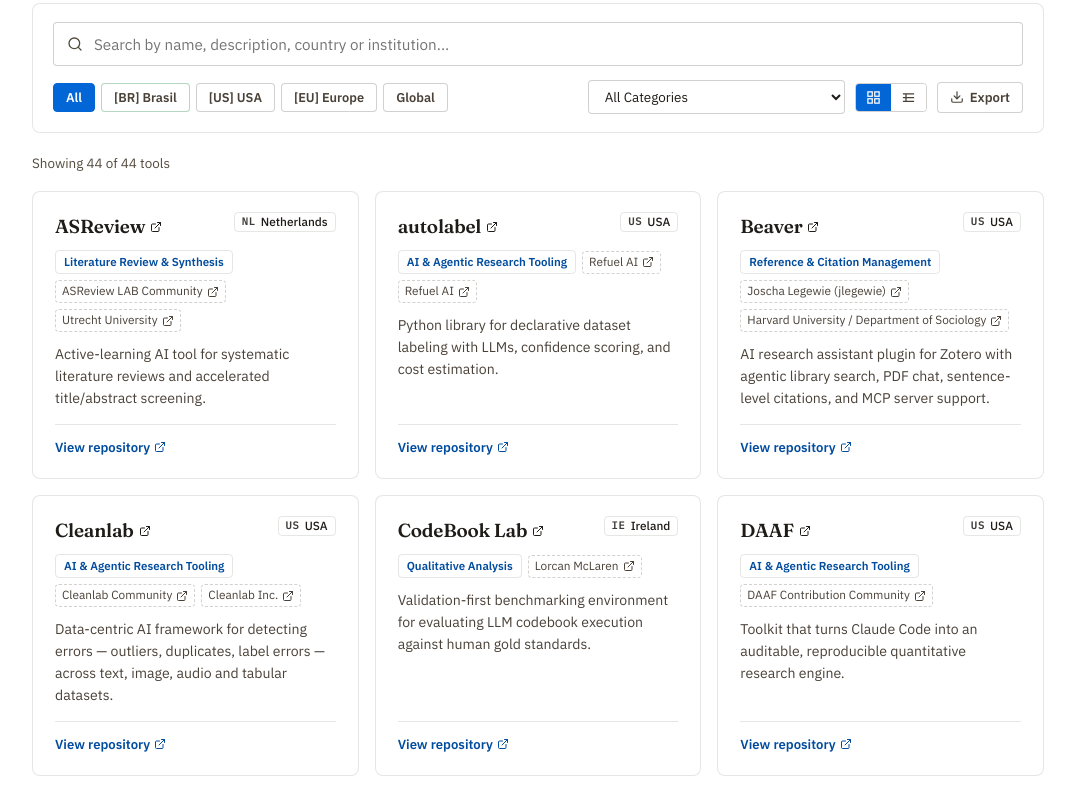
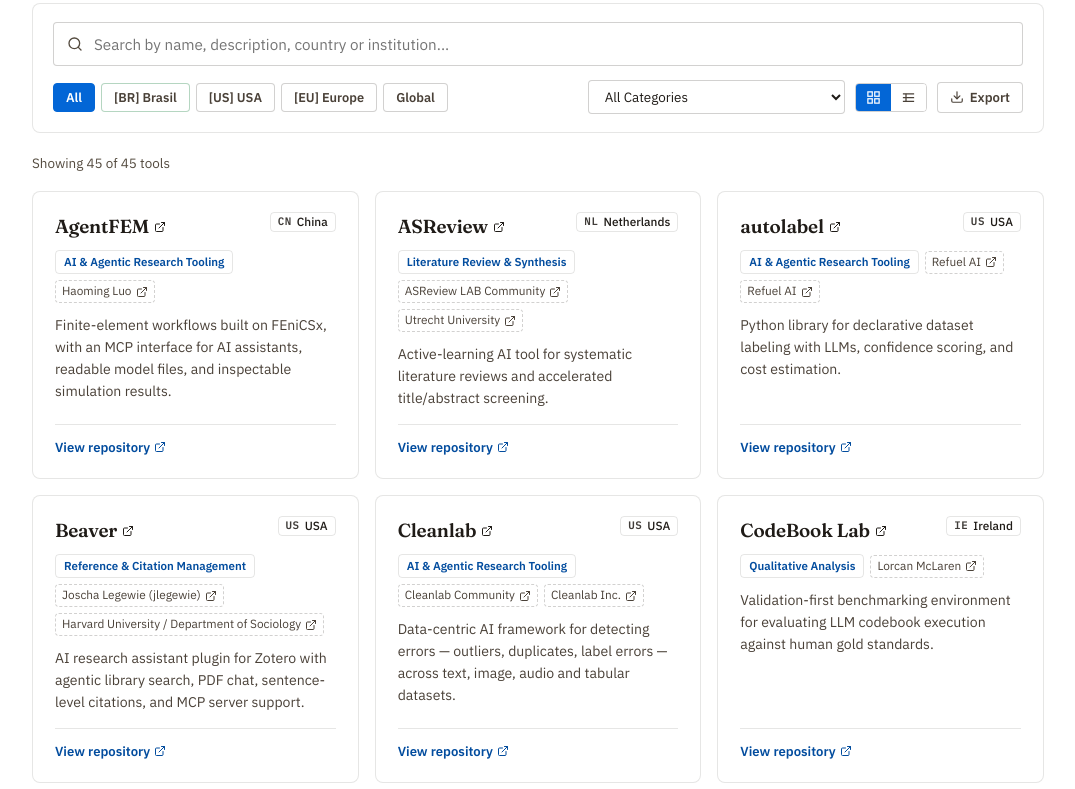
Before and after one commit to mancano-tales/awesome-open-source-research-tools, a website: page index.html in a window 1280 px wide. Shown: the part 793-1582 px from the top of the page, without its empty margins (102-1177 px from the left). Drawn offline with Linux system fonts and the light colour scheme.

Commit message:
Add AgentFEM simulation workflows to research tooling

```diff
--- a/data/tools.json
+++ b/data/tools.json
@@ -63,6 +63,23 @@
     }
   ],
   "tools": [
+    {
+      "id": "agentfem",
+      "name": "AgentFEM",
+      "url": "https://github.com/haoming-luo/agentfem",
+      "categoryId": "ai-tooling",
+      "country": "CN",
+      "maintainer": {
+        "name": "Haoming Luo",
+        "url": "https://github.com/haoming-luo"
+      },
+      "institution": null,
+      "description": {
+        "en": "Finite-element workflows built on FEniCSx, with an MCP interface for AI assistants, readable model files, and inspectable simulation results.",
+        "pt": "Fluxos de simulação por elementos finitos baseados em FEniCSx, com interface MCP para assistentes de IA, arquivos de modelo legíveis e resultados que podem ser inspecionados."
+      },
+      "tags": ["finite-elements", "simulation", "mcp", "reproducibility"]
+    },
     {
       "id": "kobotoolbox",
       "name": "KoboToolbox",
--- a/index.html
+++ b/index.html
@@ -1273,6 +1273,28 @@ window.AOSRT_DATA = {
   ],
   "tools": [
     {
+      "id": "agentfem",
+      "name": "AgentFEM",
+      "url": "https://github.com/haoming-luo/agentfem",
+      "categoryId": "ai-tooling",
+      "country": "CN",
+      "maintainer": {
+        "name": "Haoming Luo",
+        "url": "https://github.com/haoming-luo"
+      },
+      "institution": null,
+      "description": {
+        "en": "Finite-element workflows built on FEniCSx, with an MCP interface for AI assistants, readable model files, and inspectable simulation results.",
+        "pt": "Fluxos de simulação por elementos finitos baseados em FEniCSx, com interface MCP para assistentes de IA, arquivos de modelo legíveis e resultados que podem ser inspecionados."
+      },
+      "tags": [
+        "finite-elements",
+        "simulation",
+        "mcp",
+        "reproducibility"
+      ]
+    },
+    {
       "id": "kobotoolbox",
       "name": "KoboToolbox",
       "url": "https://github.com/kobotoolbox",
```
Also changed, not shown: README.pt-BR.md (+1 -0 lines), README.md.
